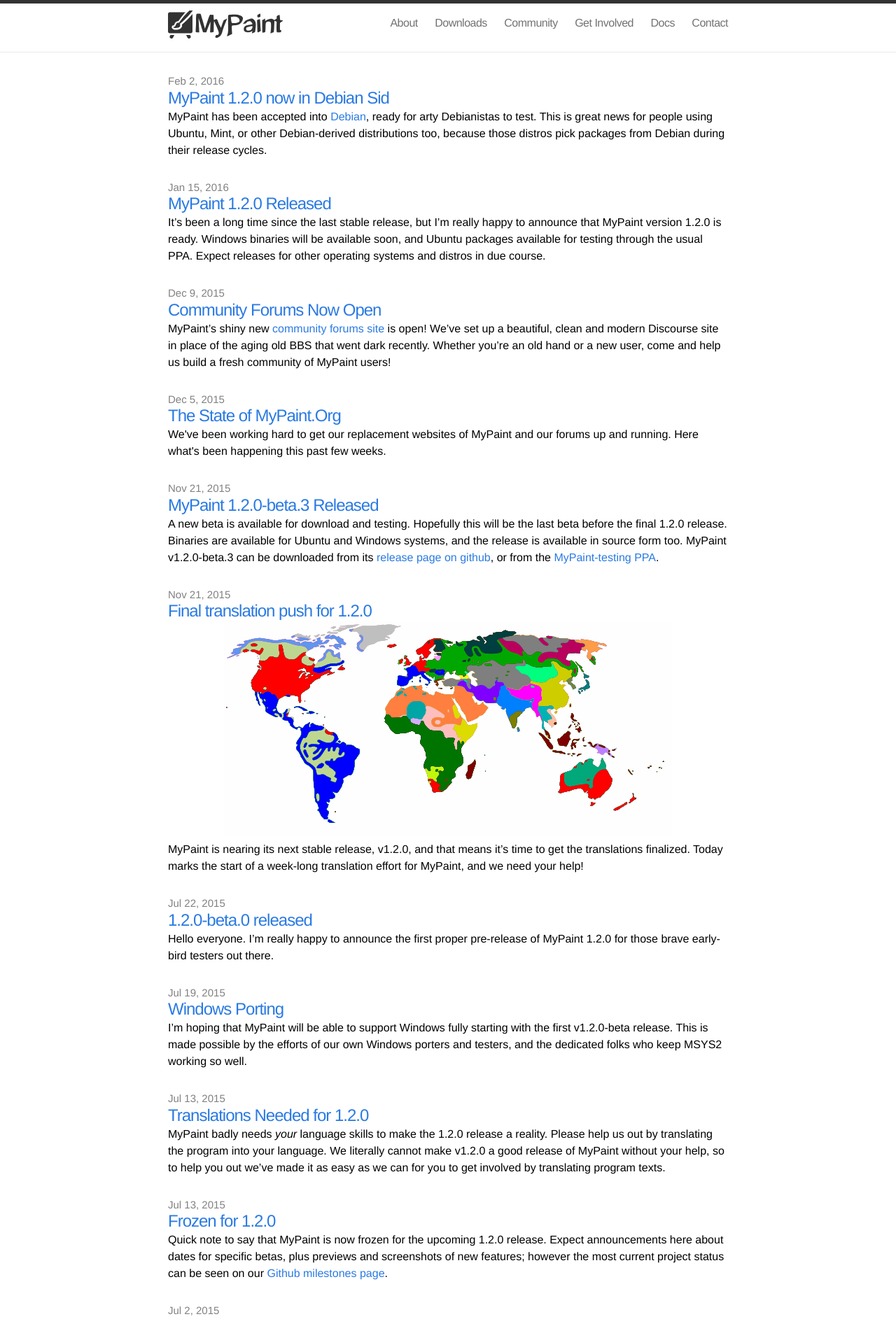
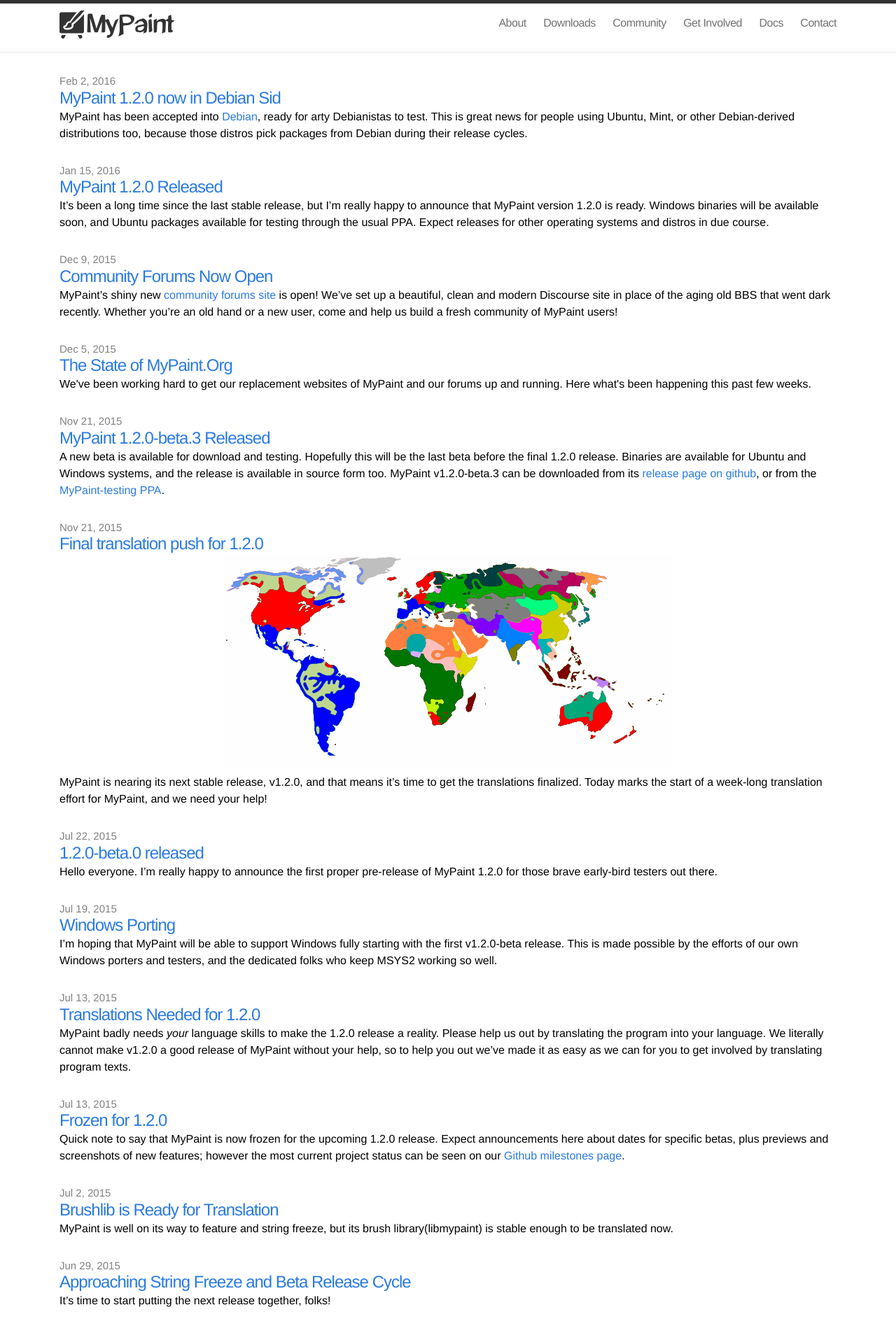
Before and after one commit to mypaint/website-2015, a Jekyll site: the page built from index.html, in a window 1280 px wide. Shown: the top 1885 px of the page at 70% size. Built offline with Jekyll 4.4.1, drawn with Linux system fonts in a browser that asks for light colours.

Commit message:
Website: Increased Max-Width CSS to match Discourse Site

```diff
--- a/css/main.css
+++ b/css/main.css
@@ -33,7 +33,7 @@
 .wrap:after { content:""; display:table; }
 .wrap:after { clear: both; }
 .wrap {
-  max-width: 800px;
+  max-width: 1110px;
   padding: 0 30px;
   margin: 0 auto;
   zoom: 1;
```
